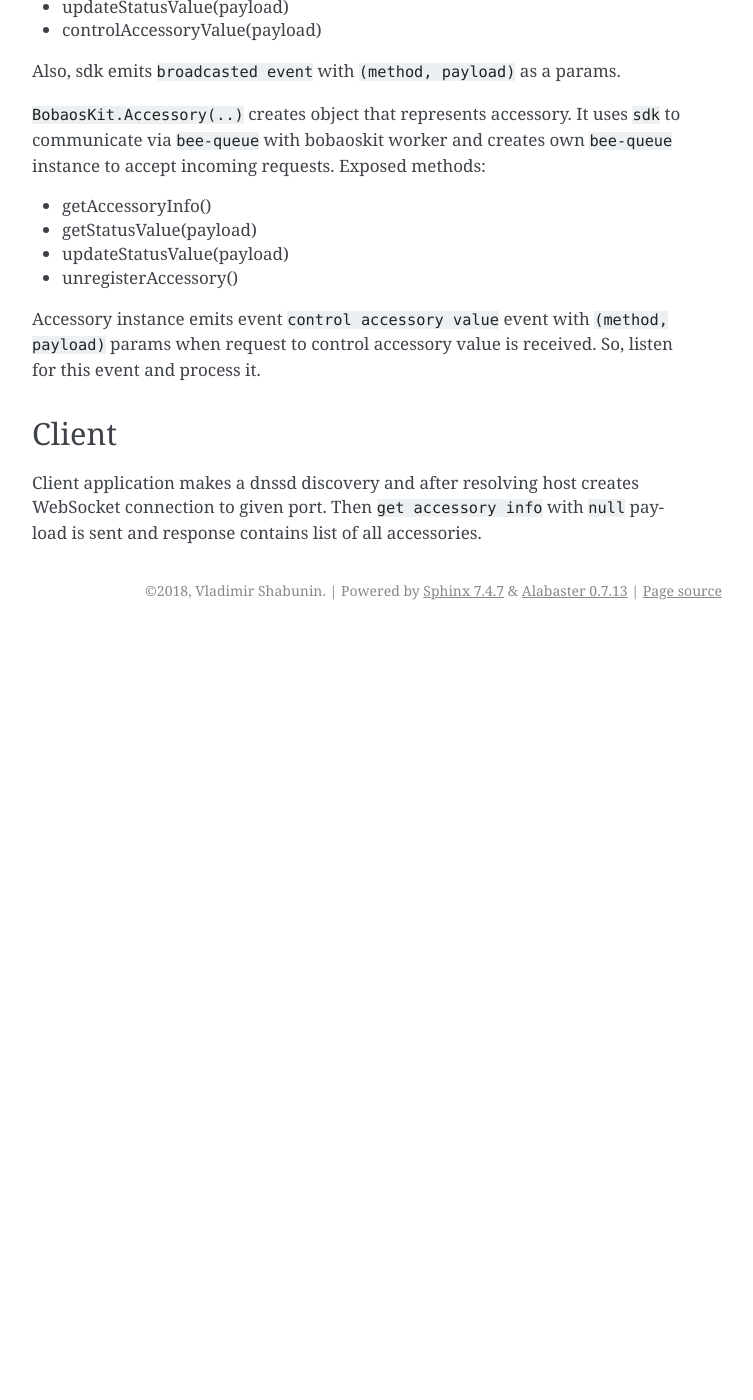
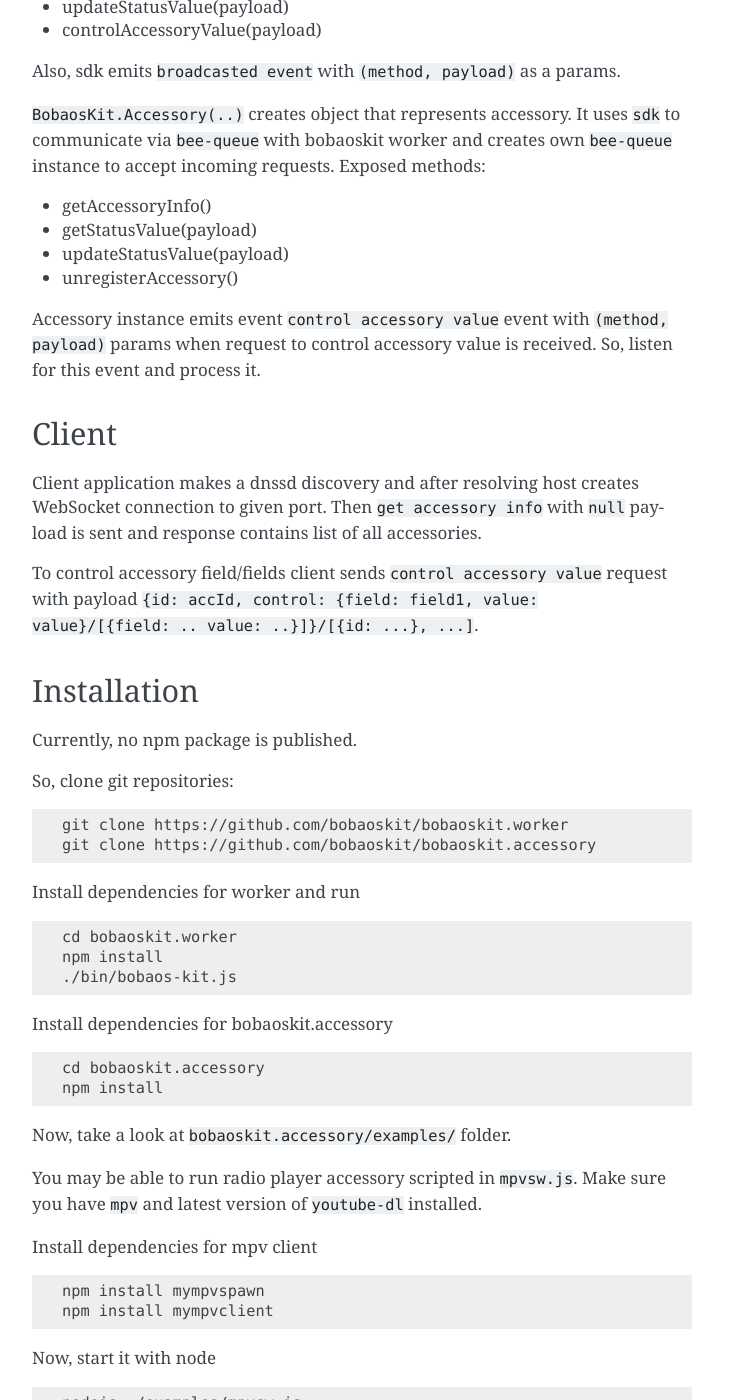
Before and after one commit to bobaoskit/bobaoskit.github.io_source, a Sphinx documentation site: the page built from source/bobaoskit.md, in a window 1280 px wide and 1400 px high, scrolled down 3207 px. Shown: the whole window, without its empty margins (388-1141 px from the left). Built offline with Sphinx 7.4.7, drawn with Linux system fonts in a browser that asks for light colours; formulas are drawn with MathJax 3; before the commit the page ends 3837 px from its top, so only the background shows below that; some of the changed text lies outside the part shown.

Commit message:
bobaoskit.md

````diff
--- a/source/bobaoskit.md
+++ b/source/bobaoskit.md
@@ -150,3 +150,67 @@
 ## Client
 
 Client application makes a dnssd discovery and  after resolving host creates WebSocket connection to given port. Then `get accessory info` with `null` payload is sent and response contains list of all accessories.
+
+To control accessory field/fields client sends `control accessory value` request with payload `{id: accId, control: {field: field1, value: value}/[{field: .. value: ..}]}/[{id: ...}, ...]`.
+
+## Installation
+
+Currently, no npm package is published.
+
+So, clone git repositories:
+
+```text
+git clone https://github.com/bobaoskit/bobaoskit.worker
+git clone https://github.com/bobaoskit/bobaoskit.accessory
+```
+
+Install dependencies for worker and run
+
+```text
+cd bobaoskit.worker
+npm install
+./bin/bobaos-kit.js
+```
+
+Install dependencies for bobaoskit.accessory
+
+```text
+cd bobaoskit.accessory
+npm install
+```
+Now, take a look at `bobaoskit.accessory/examples/` folder.
+
+You may be able to run radio player accessory scripted in `mpvsw.js`. Make sure you have `mpv` and latest version of `youtube-dl` installed.
+
+Install dependencies for mpv client
+
+```text
+npm install mympvspawn
+npm install mympvclient
+```
+
+Now, start it with node
+
+```text
+nodejs ./examples/mpvsw.js
+```
+
+## Mobile application
+
+For mobile application flutter is used. It uses mdns plugin for dns service discovery, currently this plugin is not published, so there is git dependency in `pubspec.yaml`.
+
+Install flutter(I use v1.0.0), dart sdk(2.1.0), all sdk(Android/XCode) to compile app.
+
+Clone repository
+
+```text
+git clone https://github.com/shabunin/bobaflu
+```
+
+Install packages
+
+```text
+flutter packages get
+```
+
+To run, debug and build use your favourite editor/ide, I prefer IntelliJ IDEA.
````
